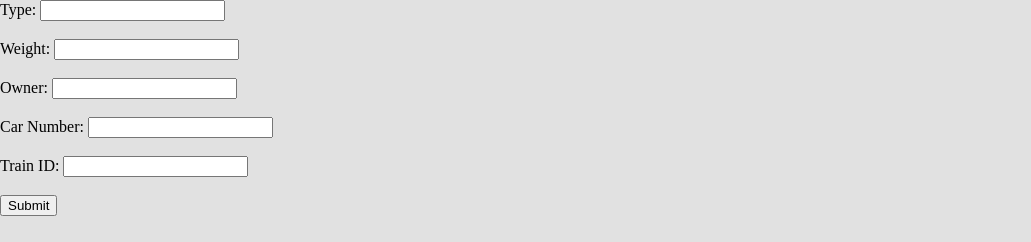
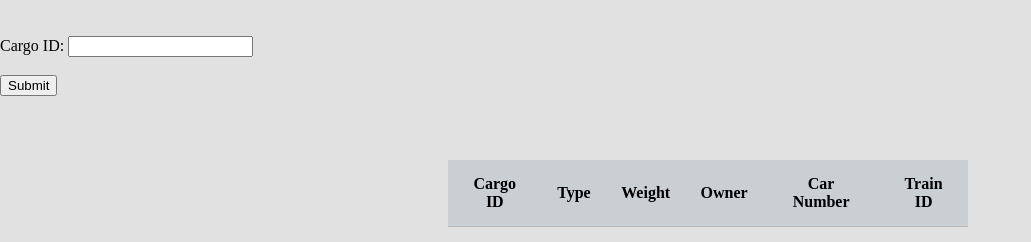
Before and after one commit to marihaahammed/Railways_Management_Website, a Flask app: page /cargo/delete in a window 1280 px wide. Shown: the part 151-393 px from the top of the page, without its empty margins (0-1031 px from the left). Run offline with Flask 2, Linux system fonts and the light colour scheme; the visitor is signed in with stand-in values (Sample User, id 1); tables that the repository leaves empty or names only in its code hold one stand-in row (values such as "Sample post"); some libraries are stand-ins or nearby versions.

Commit message:
delete works

```diff
--- a/main.py
+++ b/main.py
@@ -135,10 +135,10 @@
         print(data)
         return render_template('cargoDelete.html', data = data) #we render the table
 
-    if request.method == 'POST' and 'train_ID' in request.form :
-        train_ID = request.form['train_ID']
+    if request.method == 'POST' and 'cargo_ID' in request.form :
+        cargo_ID = request.form['cargo_ID']
         cursor = mysql.connection.cursor(MySQLdb.cursors.DictCursor)
-        cursor.execute('DELETE FROM Cargo WHERE train_ID = %i', (train_ID))
+        cursor.execute('DELETE FROM Cargo WHERE cargo_ID = %s', (cargo_ID,))
         mysql.connection.commit()
         return redirect(url_for('cargo_delete'))
 
@@ -186,7 +186,7 @@
         car_number = request.form['carno']
         train_ID = request.form['trainID']
         cursor = mysql.connection.cursor(MySQLdb.cursors.DictCursor)
-        cursor.execute('INSERT INTO Cargo VALUES (NULL, %i, %i, %s, %i, %i)', (type,weight,owner,car_number,train_ID))
+        cursor.execute('INSERT INTO Cargo VALUES (NULL, %s, %s, %s, %s, %s)', (type,weight,owner,car_number,train_ID))
         mysql.connection.commit()
         return redirect(url_for('cargo_add'))
 
--- a/templates/cargoDelete.html
+++ b/templates/cargoDelete.html
@@ -19,15 +19,8 @@
 		</nav>
 
 		<form method="POST">
-		  Type: <input type="number" name="type" required/>
-		  <br/><br/>
-		  Weight: <input type="number" name="weight" required />
-		  <br/><br/>
-                  Owner: <input type="text" name="owner" required />
                   <br/><br/>
-                  Car Number: <input type="number" name="carno" required />
-                  <br/><br/>
-                  Train ID: <input type="number" name="trainID" required />
+                  Cargo ID: <input type="number" name="cargo_ID" required />
                   <br/><br/>
 		  <button type="submit">Submit</button>
 		</form>
```
